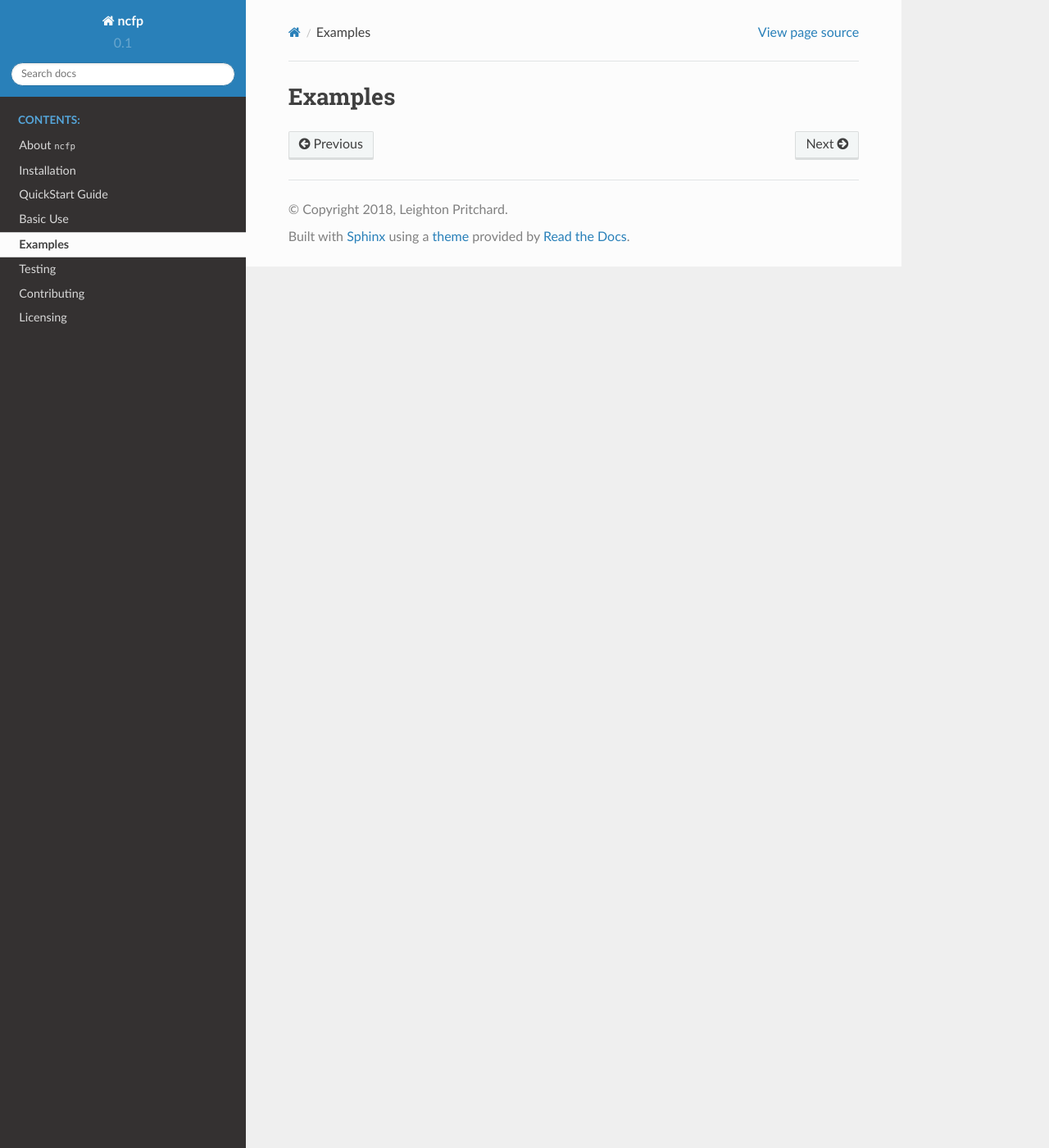
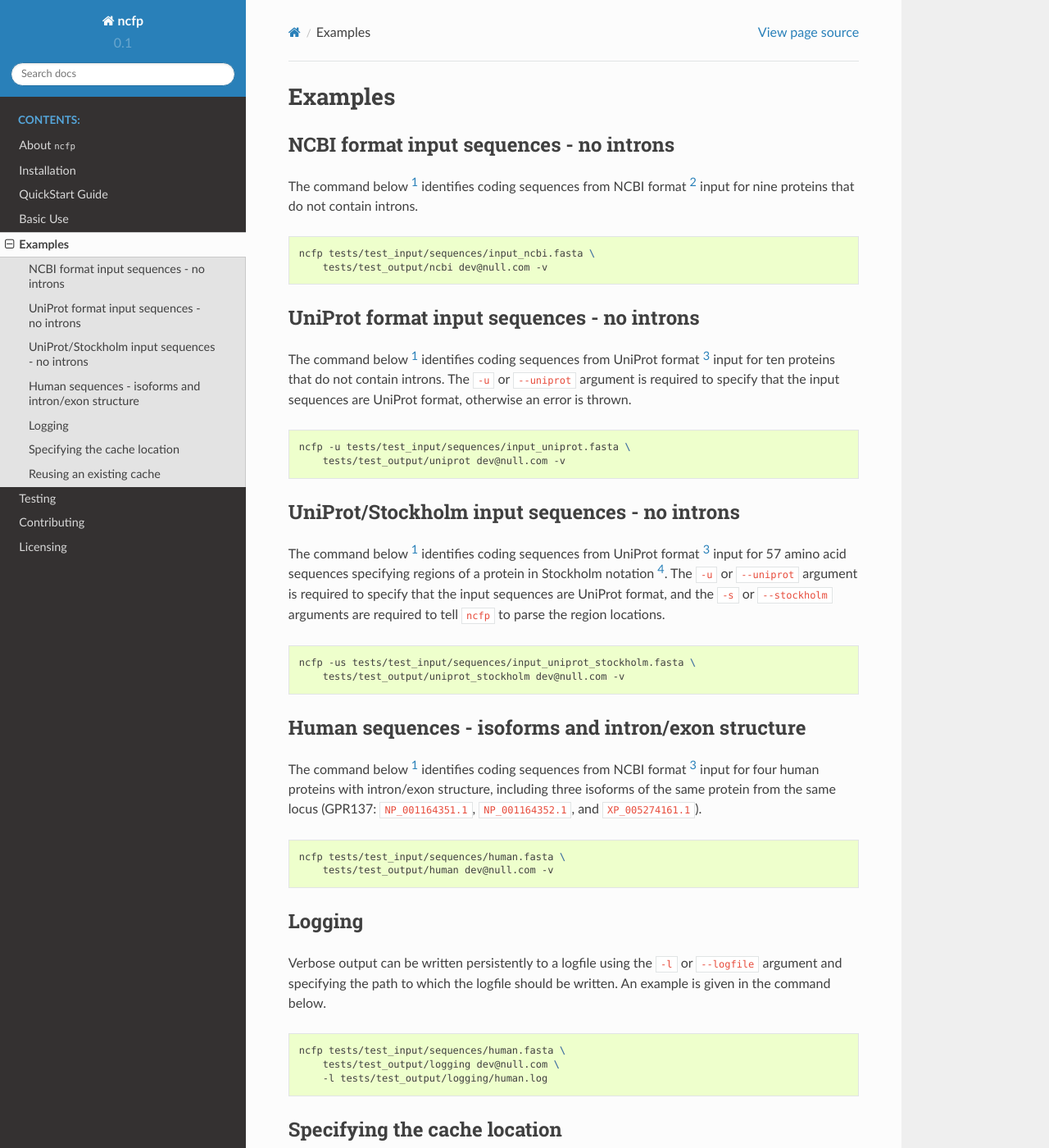
Before and after one commit to widdowquinn/ncfp, a Sphinx documentation site: the page built from docs/examples.rst, in a window 1280 px wide and 1400 px high. Shown: the whole window at 82% size. Built offline with Sphinx 7.4.7 and the Read the Docs theme 2.0.0, drawn with Linux system fonts in a browser that asks for light colours; some of the changed text lies outside the part shown.

Commit message:
add examples to documentation

```diff
--- a/docs/about.rst
+++ b/docs/about.rst
@@ -52,7 +52,7 @@ recorded in the cache as header information. Some specific data are extracted, (
 is identified. If the sequence is not already present in the cache, it is downloaded.
 
 6. Pairs of protein and corresponding coding sequences are written to two files: one for nucleotide sequences,
-and one for protein sequences. Sequences are written to each file in teh same order, so they can be used for
+and one for protein sequences. Sequences are written to each file in the same order, so they can be used for
 backtranslation with a tool such as `T-Coffee`_. If any proteins could not be matched to their coding
 sequence at ``NCBI``, they are written to a third file.
 
--- a/docs/basic_use.rst
+++ b/docs/basic_use.rst
@@ -100,7 +100,7 @@ Stockholm domain format
 
 UniProt and other sources use Stockholm format to indicate that an amino acid sequence represents a
 portion of a protein (such as a domain). ``ncfp`` can recognise this format and trim the coding sequence to
-correspond only to the specified region.
+correspond only to the specified region of the protein.
 
 Stockholm format domains are indicated by the syntax ``/<start>-<stop>`` immediately following the sequence
 identifier in FASTA format, e.g.
--- a/docs/examples.rst
+++ b/docs/examples.rst
@@ -4,3 +4,137 @@
 ========
 Examples
 ========
+
+----------------------------------------
+NCBI format input sequences - no introns
+----------------------------------------
+
+The command below [#f1]_ identifies coding sequences from NCBI format
+[#f2]_ input for nine proteins that do not contain introns.
+
+.. code-block:: bash
+
+    ncfp tests/test_input/sequences/input_ncbi.fasta \
+        tests/test_output/ncbi dev@null.com -v
+
+
+-------------------------------------------
+UniProt format input sequences - no introns
+-------------------------------------------
+
+The command below [#f1]_ identifies coding sequences from UniProt
+format [#f3]_ input for ten proteins that do not contain introns. The
+``-u`` or ``--uniprot`` argument is required to specify that the input
+sequences are UniProt format, otherwise an error is thrown.
+
+.. code-block:: bash
+
+    ncfp -u tests/test_input/sequences/input_uniprot.fasta \
+        tests/test_output/uniprot dev@null.com -v
+
+
+----------------------------------------------
+UniProt/Stockholm input sequences - no introns
+----------------------------------------------
+
+The command below [#f1]_ identifies coding sequences from UniProt
+format [#f3]_ input for 57 amino acid sequences specifying regions
+of a protein in Stockholm notation [#f4]_. The ``-u`` or ``--uniprot``
+argument is required to specify that the input sequences are UniProt
+format, and the ``-s`` or ``--stockholm`` arguments are required to
+tell ``ncfp`` to parse the region locations.
+
+.. code-block:: bash
+
+    ncfp -us tests/test_input/sequences/input_uniprot_stockholm.fasta \
+        tests/test_output/uniprot_stockholm dev@null.com -v
+
+
+----------------------------------------------------
+Human sequences - isoforms and intron/exon structure
+----------------------------------------------------
+
+The command below [#f1]_ identifies coding sequences from NCBI
+format [#f3]_ input for four human proteins with intron/exon structure,
+including three isoforms of the same protein from the same locus
+(GPR137: ``NP_001164351.1``, ``NP_001164352.1``, and ``XP_005274161.1``).
+
+.. code-block:: bash
+
+    ncfp tests/test_input/sequences/human.fasta \
+        tests/test_output/human dev@null.com -v
+
+-------
+Logging
+-------
+
+Verbose output can be written persistently to a logfile using the
+``-l`` or ``--logfile`` argument and specifying the path to which
+the logfile should be written. An example is given in the command below.
+
+.. code-block:: bash
+
+    ncfp tests/test_input/sequences/human.fasta \
+        tests/test_output/logging dev@null.com \
+        -l tests/test_output/logging/human.log
+
+
+-----------------------------
+Specifying the cache location
+-----------------------------
+
+By default a new cache database is created every time that ``ncfp`` is
+run, in the ``.ncfp_cache`` hidden subdirectory. The default cache
+database filename is ``ncfpcache_YYYY-MM-DD-HH-MM-SS.sqlite3``,
+indicating the time that the command was run. This can be overridden
+with the ``-d``/``--cachedir`` and ``-c``/``--cachestem`` arguments, as
+in the command below.
+
+.. code-block:: bash
+
+    ncfp tests/test_input/sequences/human.fasta \
+        tests/test_output/caches dev@null.com \
+        -d tests/test_output/caches \
+        -c ncfp_cache
+
+-------------------------
+Reusing an existing cache
+-------------------------
+
+To avoid unnecessary bandwidth/``NCBI`` queries, an existing cache
+database can be used. The location of the cache is specified with the
+``-d``/``--cachedir`` and ``-c``/``--cachestem`` arguments, and the
+``--keepcache`` option must be specified. If the specified location
+does not contain a cache database, one is created. For example:
+
+.. code-block:: bash
+
+    ncfp tests/test_input/sequences/human.fasta \
+        tests/test_output/caches dev@null.com \
+        -d tests/test_output/caches \
+        -c ncfp_cache
+
+will create a cache at ``tests/test_output/caches/ncfp_cache.sqlite3``,
+and
+
+.. code-block:: bash
+
+    ncfp tests/test_input/sequences/human.fasta \
+        tests/test_output/caches dev@null.com \
+        -d tests/test_output/caches \
+        -c ncfp_cache \
+        --filestem cached \
+        --keepcache
+
+will reuse the cachefile without making new queries at ``NCBI``, and
+write the output to ``cached_aa.fasta`` and ``cached_nt.fasta`` [#f5]_.
+
+
+
+.. rubric:: Footnotes
+
+.. [#f1] The ``-v`` option shows verbose output in ``STDOUT``.
+.. [#f2] The sequence identifier in the FASTA header is a valid NCBI protein accession.
+.. [#f3] The sequence description in the FASTA header contains a valid ``GN=<accession>`` gene identifier.
+.. [#f4] The sequence identifier in the FASTA header ends with a Stockholm format region definition, e.g. ``/47-134``.
+.. [#f5] The ``--filestem`` argument changes the filestem of the output nucleotide and amino acid sequence files.
```
Also changed, not shown: docs/index.rst (+21 -1 lines).
